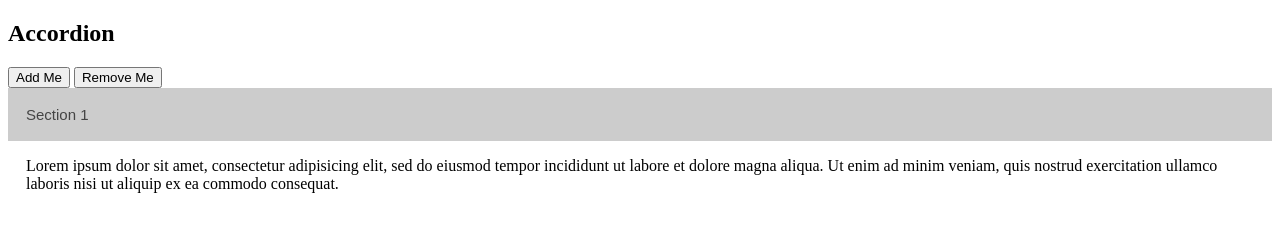
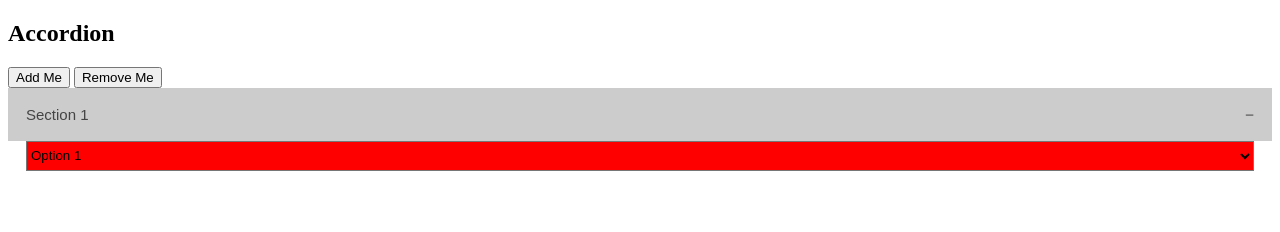
Before and after one commit to Ludo05/According-dropdown, a website: page index.html in a window 1280 px wide. Both pictures are taken after a click on the button "Section 1". Drawn offline with Linux system fonts and the light colour scheme.

Commit message:
template

```diff
--- a/index.css
+++ b/index.css
@@ -15,9 +15,30 @@
     background-color: #ccc;
 }
 
+.accordion:after {
+    content: '\002B';
+    color: #777;
+    font-weight: bold;
+    float: right;
+    margin-left: 5px;
+}
+
+.active:after {
+    content: "\2212";
+}
+
 .panel {
     padding: 0 18px;
     display: none;
     background-color: white;
     overflow: hidden;
+    transition: max-height 0.2s ease-out;
+
 }
+
+select {
+    background-color: red;
+    height: 30px;
+    margin: 0;
+    width: 100%;
+}
--- a/index.html
+++ b/index.html
@@ -13,7 +13,9 @@
 <button onclick="reply_click(this.id)">Remove Me</button>
 <button class="accordion">Section 1</button>
 <div class="panel">
-    <p>Lorem ipsum dolor sit amet, consectetur adipisicing elit, sed do eiusmod tempor incididunt ut labore et dolore magna aliqua. Ut enim ad minim veniam, quis nostrud exercitation ullamco laboris nisi ut aliquip ex ea commodo consequat.</p>
+        <select>
+            <option>Option 1</option>
+        </select>
 </div>
     <div class="panel">
         <p>Lorem ipsum dolor sit amet, consectetur adipisicing elit, sed do eiusmod tempor incididunt ut labore et dolore magna aliqua. Ut enim ad minim veniam, quis nostrud exercitation ullamco laboris nisi ut aliquip ex ea commodo consequat.</p>
```
